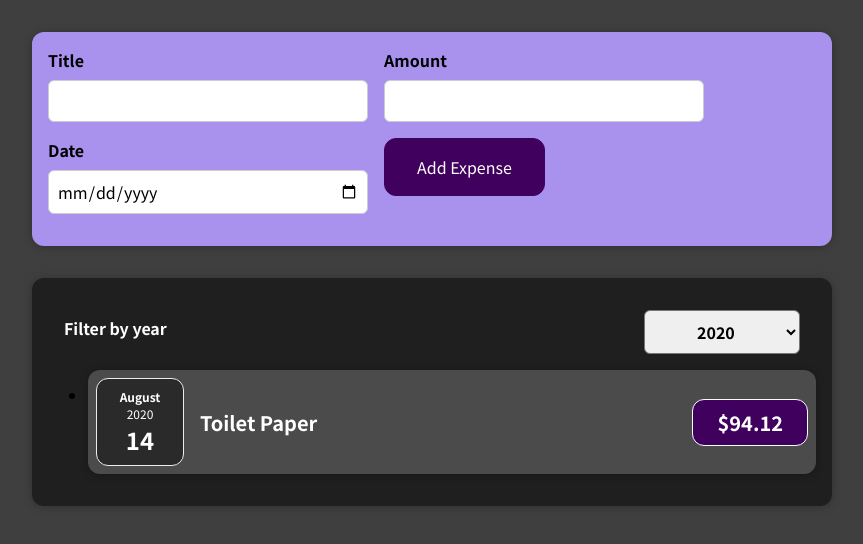
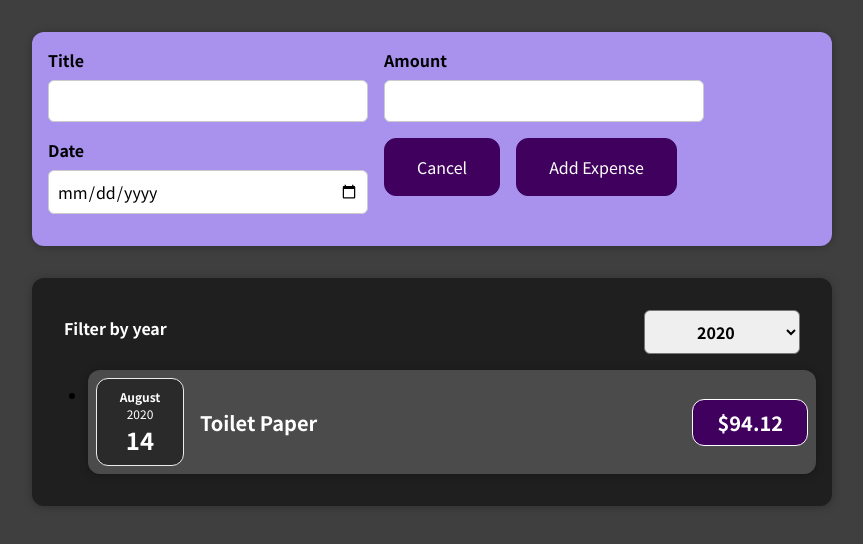
Before and after one commit to sree-lakshmi-n/react, a React (Create React App) app in the folder 01-starting-setup/: page / in a window 1280 px wide. Shown: the top 544 px of the page, without its empty margins (208-1071 px from the left). Built offline with nearby package versions, Linux system fonts and the light colour scheme.

Commit message:
added cancel btn and its functionality

```diff
--- a/01-starting-setup/src/components/NewExpense/ExpenseForm.js
+++ b/01-starting-setup/src/components/NewExpense/ExpenseForm.js
@@ -83,6 +83,7 @@ const ExpenseForm = (props) => {
         ></input>
       </div>
       <div className="new-expense__actions">
+        <button onClick={props.onCancel}>Cancel</button>
         <button type="submit">Add Expense</button>
       </div>
     </form>
```
